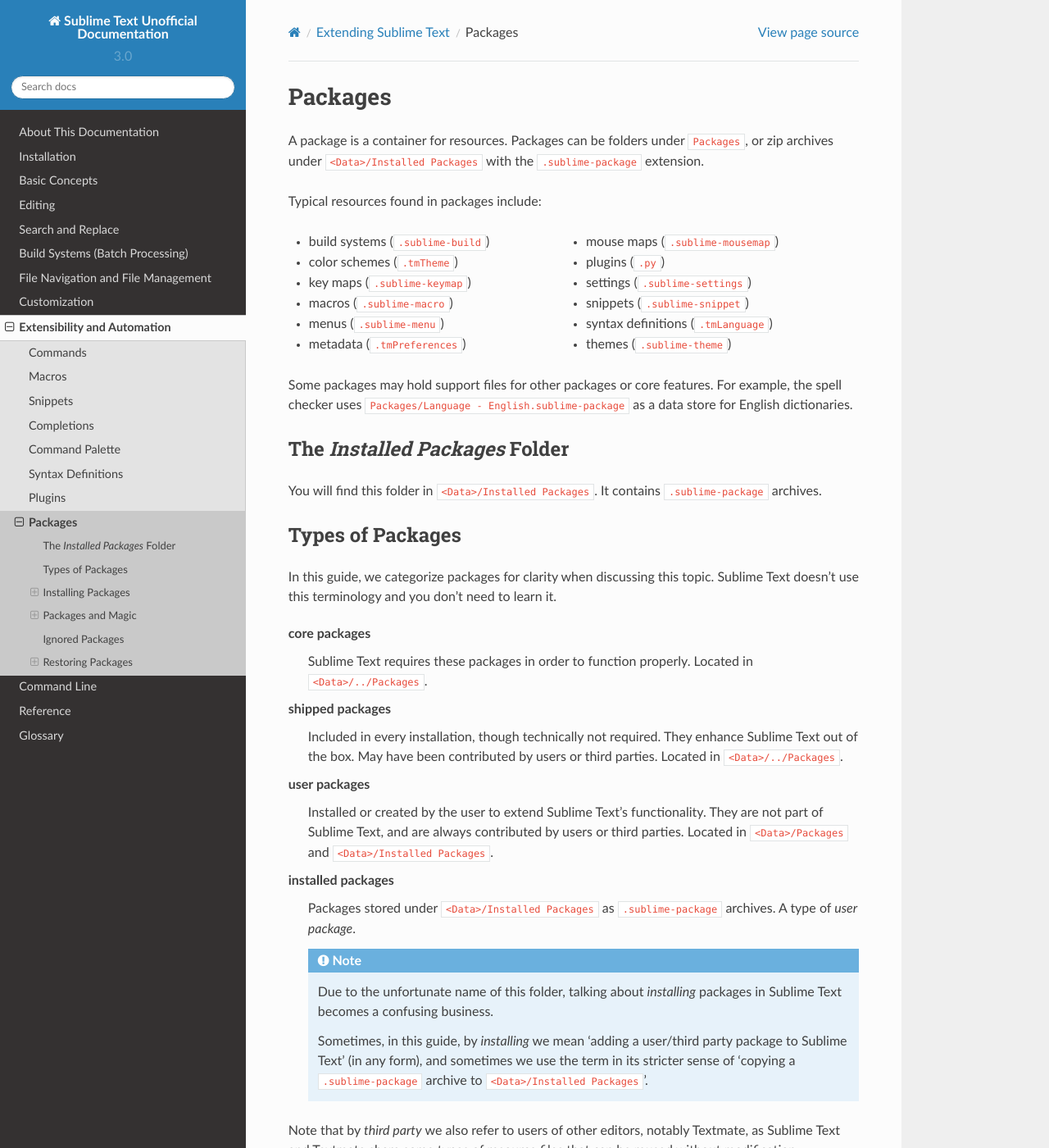
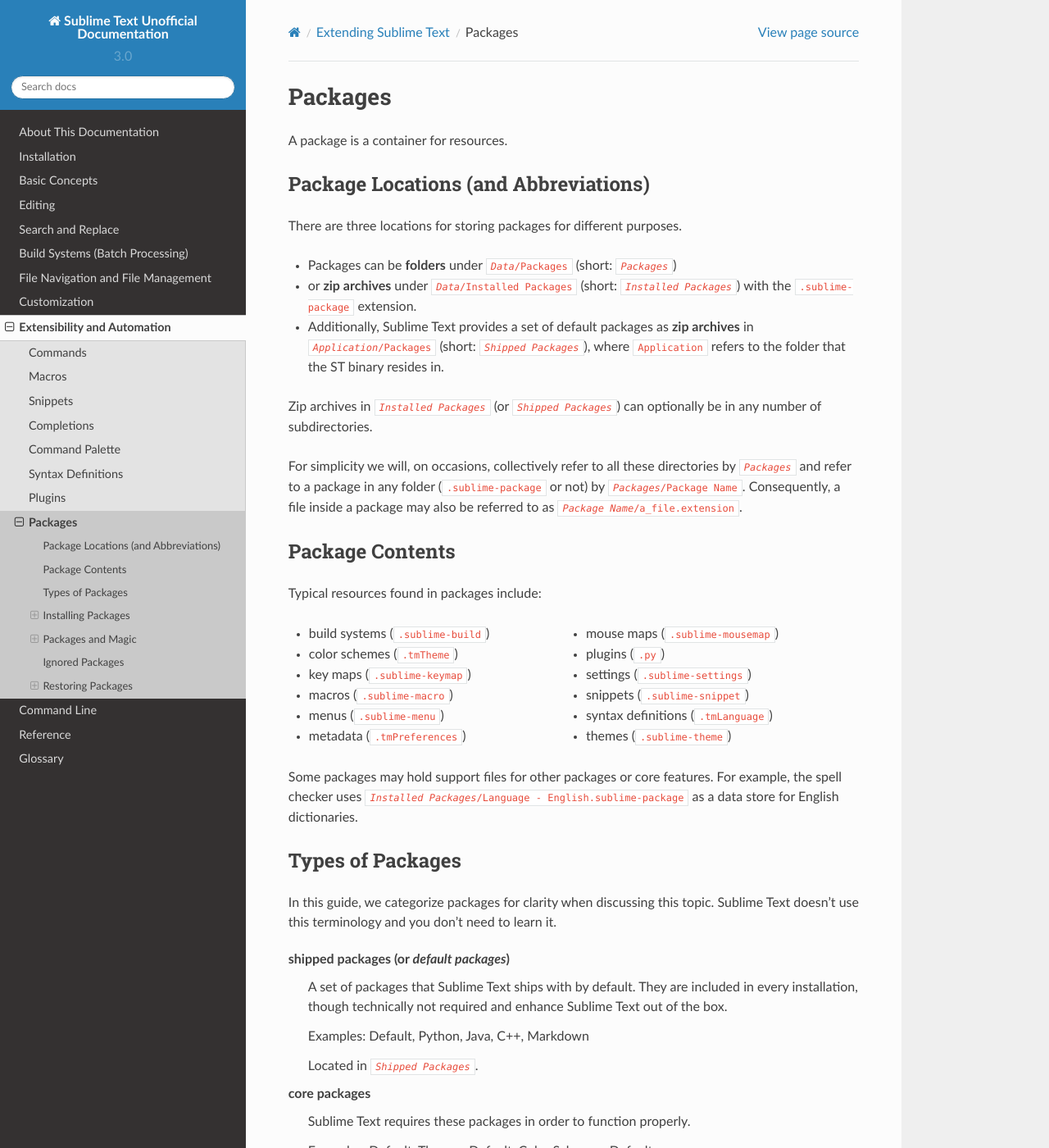
Before and after one commit to guillermooo/sublime-undocs, a Sphinx documentation site: the page built from source/extensibility/packages.rst, in a window 1280 px wide and 1400 px high. Shown: the whole window at 82% size. Built offline with Sphinx 7.4.7 and the Read the Docs theme 2.0.0, drawn with Linux system fonts in a browser that asks for light colours; some of the changed text lies outside the part shown.

Commit message:
Add and revisit package info
Separate docs on the locations of packages and types, even though they
are related.

```diff
--- a/source/extensibility/packages.rst
+++ b/source/extensibility/packages.rst
@@ -3,9 +3,42 @@
 ==========
 
 A package is a container for resources.
-Packages can be folders under ``Packages``,
-or zip archives under ``<Data>/Installed Packages``
-with the ``.sublime-package`` extension.
+
+
+Package Locations (and Abbreviations)
+=====================================
+
+There are three locations
+for storing packages
+for different purposes.
+
+- Packages can be **folders**
+  under :file:`{Data}/Packages` (short: :file:`{Packages}`)
+- or **zip archives**
+  under :file:`{Data}/Installed Packages` (short: :file:`{Installed Packages}`)
+  with the ``.sublime-package`` extension.
+- Additionally,
+  Sublime Text provides a set of default packages
+  as **zip archives**
+  in :file:`{Application}/Packages` (short: :file:`{Shipped Packages}`),
+  where ``Application`` refers to the folder
+  that the ST binary resides in.
+
+Zip archives in :file:`{Installed Packages}`
+(or :file:`{Shipped Packages}`)
+can optionally be in any number of subdirectories.
+
+For simplicity we will, on occasions,
+collectively refer to all these directories by :file:`{Packages}`
+and refer to a package in any folder
+(``.sublime-package`` or not)
+by :file:`{Packages}/Package Name`.
+Consequently, a file inside a package
+may also be referred to as :file:`{Package Name}/a_file.extension`.
+
+
+Package Contents
+================
 
 Typical resources found in packages include:
 
@@ -29,16 +62,8 @@
 Some packages may hold support files
 for other packages or core features.
 For example, the spell checker
-uses ``Packages/Language - English.sublime-package``
+uses :file:`{Installed Packages}/Language - English.sublime-package`
 as a data store for English dictionaries.
-
-
-The *Installed Packages* Folder
-===============================
-
-You will find this folder
-in ``<Data>/Installed Packages``.
-It contains ``.sublime-package`` archives.
 
 
 Types of Packages
@@ -49,18 +74,25 @@
 Sublime Text doesn't use this terminology
 and you don't need to learn it.
 
+**shipped packages** (or *default packages*)
+   A set of packages
+   that Sublime Text ships with by default.
+   They are included in every installation,
+   though technically not required
+   and enhance Sublime Text out of the box.
+
+   Examples: Default, Python, Java, C++, Markdown
+
+   Located in :file:`{Shipped Packages}`.
+
 **core packages**
    Sublime Text requires these packages
    in order to function properly.
-   Located in ``<Data>/../Packages``.
 
-**shipped packages**
-   Included in every installation,
-   though technically not required.
-   They enhance Sublime Text out of the box.
-   May have been contributed by users or
-   third parties.
-   Located in ``<Data>/../Packages``.
+   Examples: Default, Theme - Default, Color Scheme - Default
+
+   They are part of the shipped packages and
+   located in :file:`{Shipped Packages}`.
 
 **user packages**
    Installed or created by the user
@@ -68,13 +100,17 @@
    They are not part of Sublime Text,
    and are always contributed by users
    or third parties.
-   Located in ``<Data>/Packages``
-   and ``<Data>/Installed Packages``.
+
+   Example: User
+
+   Located in :file:`{Packages}`
+   and :file:`{Installed Packages}`.
 
 **installed packages**
-   Packages stored under
-   ``<Data>/Installed Packages`` as ``.sublime-package`` archives.
-   A type of *user package*.
+   A subtype of *user packages*.
+
+   Packages stored under :file:`{Installed Packages}`
+   as ``.sublime-package`` archives.
 
    .. note::
 
@@ -89,7 +125,7 @@
       and sometimes we use the term
       in its stricter sense of
       'copying a ``.sublime-package`` archive
-      to ``<Data>/Installed Packages``'.
+      to :file:`{Installed Packages}`'.
 
 Note that by *third party*
 we also refer to users of other
@@ -121,7 +157,7 @@
 - by copying Sublime Text resources
   to a folder under ``Packages``, or
 - by copying a ``.sublime-package`` file
-  to ``<Data>/Installed Packages``
+  to :file:`{Installed Packages}`
 
 .. note::
 
@@ -151,8 +187,8 @@
 
 Sublime Text deals with packages without much hidden magic. There are two
 notable exceptions: Macros defined in any package automatically appear under
-**Tools ? Macros ? <Your Package>**, and snippets from any package appear
-under **Tools ? Snippets ? <Your Package>**.
+**Tools → Macros → <Your Package>**, and snippets from any package appear
+under **Tools → Snippets → <Your Package>**.
 
 However, Sublime Text follows some rules for packages. For instance,
 ``Package/User`` will never be clobbered during updates to the software.
```
